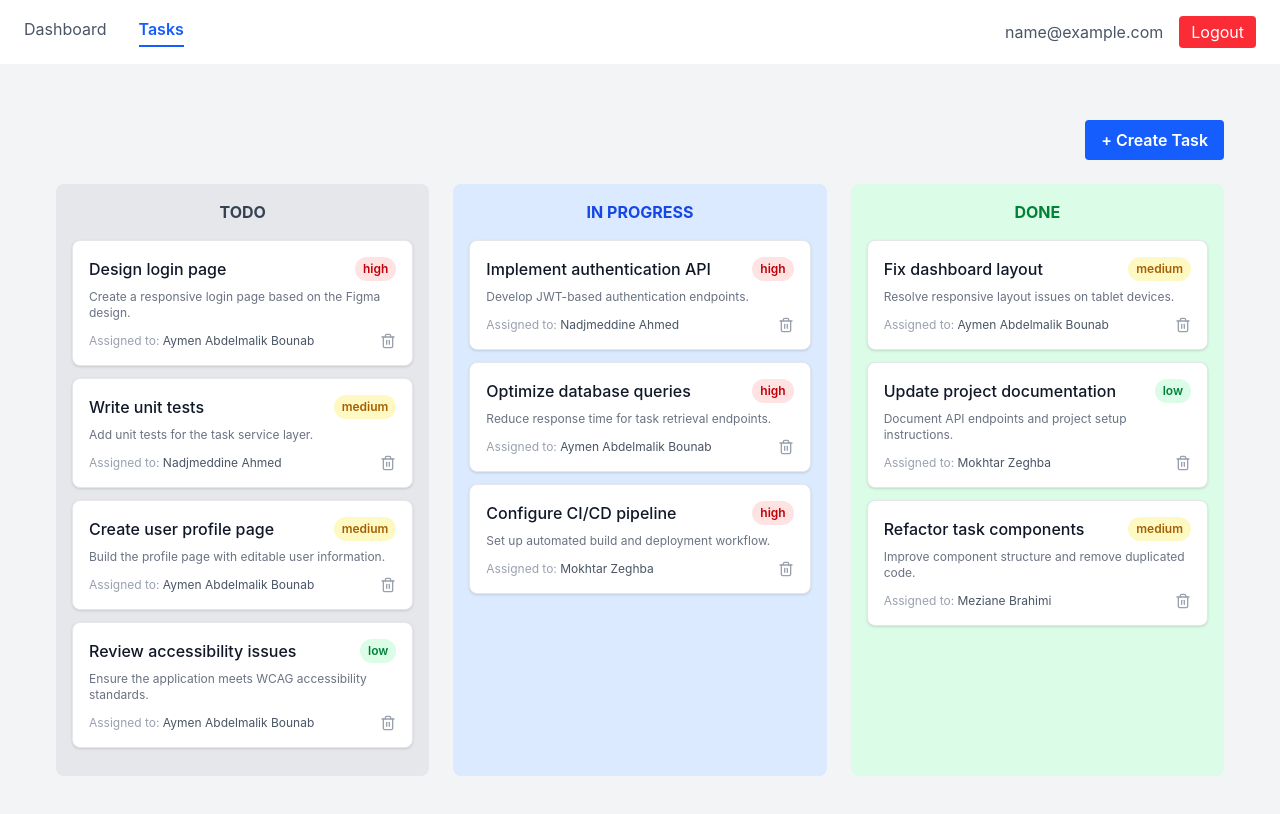
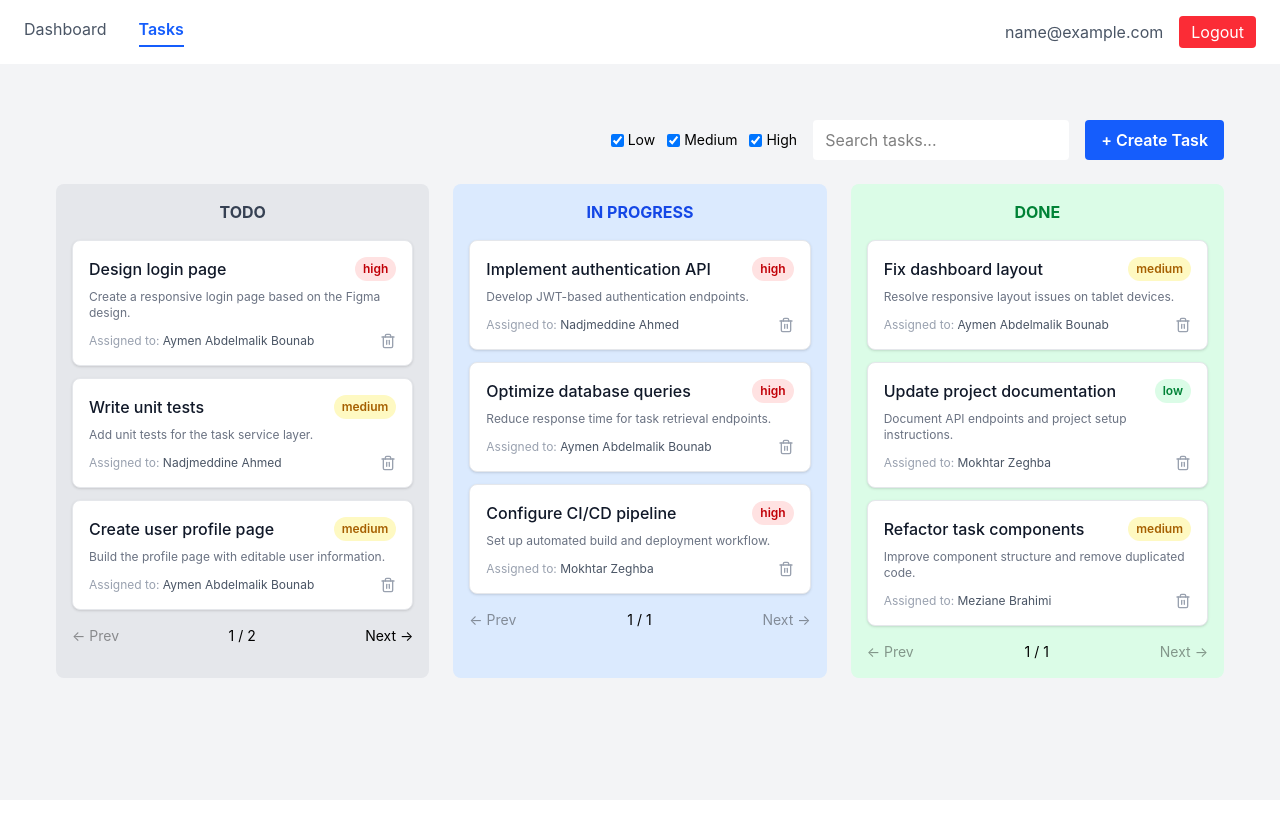
Before and after one commit to MalikBNB/TMD, a React (Vite) app: page /tasks in a window 1280 px wide. Shown: the top 814 px of the page. Built offline with nearby package versions, Linux system fonts and the light colour scheme; sample sign-in values are in the browser's storage.

Commit message:
Add Pagination

```diff
--- /dev/null
+++ b/src/components/PageNavigator.tsx
@@ -0,0 +1,33 @@
+interface PageNavigatorProps {
+  currentPage: number;
+  totalPages: number;
+  onPageChange: (page: number) => void;
+}
+
+export default function PageNavigator({
+  currentPage,
+  totalPages,
+  onPageChange,
+}: PageNavigatorProps) {
+  return (
+    <div className="flex justify-between items-center mt-4 text-sm">
+      <button
+        disabled={currentPage === 1}
+        onClick={() => onPageChange(currentPage - 1)}
+        className="disabled:opacity-40 cursor-pointer"
+      >
+        ← Prev
+      </button>
+      <span>
+        {currentPage} / {totalPages}
+      </span>
+      <button
+        disabled={currentPage === totalPages}
+        onClick={() => onPageChange(currentPage + 1)}
+        className="disabled:opacity-40 cursor-pointer"
+      >
+        Next →
+      </button>
+    </div>
+  );
+}
--- a/src/pages/TasksPage.tsx
+++ b/src/pages/TasksPage.tsx
@@ -10,21 +10,64 @@ import type {
   UpdateTaskRequest,
 } from "../api/requests/TaskRequests";
 import type { Task } from "../types/Task";
+import PageNavigator from "../components/PageNavigator";
 
 export default function TasksPage() {
   const [isModalOpen, setIsModalOpen] = useState(false);
   const [selectedTask, setSelectedTask] = useState<Task | null>(null);
+  const [search, setSearch] = useState("");
+  const [currentPage, setCurrentPage] = useState({
+    todo: 1,
+    progress: 1,
+    done: 1,
+  });
+  const [priorityFilter, setPriorityFilter] = useState<Task["priority"][]>([
+    "low",
+    "medium",
+    "high",
+  ]);
+
+  const ITEMS_PER_PAGE = 3;
 
   const dispatch = useAppDispatch();
   const items = useAppSelector((state) => state.tasks.items);
 
-  useEffect(() => {
-    dispatch(fetchTasks());
-  }, [dispatch]);
+  const matchesFilters = (task: Task) =>
+    task.title.toLowerCase().includes(search.toLowerCase()) &&
+    priorityFilter.includes(task.priority);
 
-  const todoTasks = items.filter((t) => t.status === "todo");
-  const progressTasks = items.filter((t) => t.status === "progress");
-  const doneTasks = items.filter((t) => t.status === "done");
+  const todoTasks = items.filter(
+    (t) => t.status === "todo" && matchesFilters(t),
+  );
+  const progressTasks = items.filter(
+    (t) => t.status === "progress" && matchesFilters(t),
+  );
+  const doneTasks = items.filter(
+    (t) => t.status === "done" && matchesFilters(t),
+  );
+
+  function togglePriority(priority: Task["priority"]) {
+    setPriorityFilter((prev) =>
+      prev.includes(priority)
+        ? prev.filter((p) => p !== priority)
+        : [...prev, priority],
+    );
+    setCurrentPage({ todo: 1, progress: 1, done: 1 });
+  }
+
+  const paginate = (tasks: Task[], page: number) =>
+    tasks.slice((page - 1) * ITEMS_PER_PAGE, page * ITEMS_PER_PAGE);
+
+  const todoPage = paginate(todoTasks, currentPage.todo);
+  const progressPage = paginate(progressTasks, currentPage.progress);
+  const donePage = paginate(doneTasks, currentPage.done);
+
+  const totalPages = (tasks: Task[]) =>
+    Math.ceil(tasks.length / ITEMS_PER_PAGE);
+
+  function handlePageChange(column: keyof typeof currentPage, page: number) {
+    setCurrentPage((prev) => ({ ...prev, [column]: page }));
+  }
 
   function handleModalClose() {
     setIsModalOpen(false);
@@ -42,10 +85,39 @@ export default function TasksPage() {
     setSelectedTask(null);
   }
 
+  useEffect(() => {
+    dispatch(fetchTasks());
+  }, [dispatch]);
+
   return (
     <>
       <div className="p-2">
-        <div className="flex justify-end px-6 pt-6">
+        <div className="flex justify-end px-6 pt-6 gap-4">
+          <div className="flex items-center gap-3">
+            {(["low", "medium", "high"] as Task["priority"][]).map((p) => (
+              <label
+                key={p}
+                className="flex items-center gap-1 text-sm capitalize"
+              >
+                <input
+                  type="checkbox"
+                  checked={priorityFilter.includes(p)}
+                  onChange={() => togglePriority(p)}
+                />{" "}
+                {p}
+              </label>
+            ))}
+          </div>
+          <input
+            className="bg-white rounded px-3 py-2 w-64 focus:outline-none focus:ring-2 focus:ring-blue-500"
+            type="text"
+            placeholder="Search tasks..."
+            value={search}
+            onChange={(e) => {
+              setSearch(e.target.value);
+              setCurrentPage({ todo: 1, progress: 1, done: 1 });
+            }}
+          />
           <button
             className="bg-blue-600 text-white font-semibold px-4 py-2 rounded hover:bg-blue-700 cursor-pointer"
             onClick={() => setIsModalOpen(true)}
@@ -56,7 +128,7 @@ export default function TasksPage() {
         <div className="grid grid-cols-1 md:grid-cols-3 gap-6 p-6">
           <div className="bg-gray-200 rounded-lg p-4">
             <h2 className="text-center text-gray-700 mb-4 font-bold">TODO</h2>
-            {todoTasks.map((task) => (
+            {todoPage?.map((task) => (
               <TaskCard
                 key={task.id}
                 task={task}
@@ -64,13 +136,18 @@ export default function TasksPage() {
                 onDelete={() => dispatch(removeTask(task.id))}
               />
             ))}
+            <PageNavigator
+              currentPage={currentPage.todo}
+              totalPages={totalPages(todoTasks)}
+              onPageChange={(page) => handlePageChange("todo", page)}
+            />
           </div>
 
           <div className="bg-blue-100 rounded-lg p-4">
             <h2 className="text-center text-blue-700 mb-4 font-bold">
               IN PROGRESS
             </h2>
-            {progressTasks.map((task) => (
+            {progressPage?.map((task) => (
               <TaskCard
                 key={task.id}
                 task={task}
@@ -78,11 +155,16 @@ export default function TasksPage() {
                 onDelete={() => dispatch(removeTask(task.id))}
               />
             ))}
+            <PageNavigator
+              currentPage={currentPage.progress}
+              totalPages={totalPages(progressTasks)}
+              onPageChange={(page) => handlePageChange("progress", page)}
+            />
           </div>
 
           <div className="bg-green-100 rounded-lg p-4">
             <h2 className="text-center text-green-700 mb-4 font-bold">DONE</h2>
-            {doneTasks.map((task) => (
+            {donePage?.map((task) => (
               <TaskCard
                 key={task.id}
                 task={task}
@@ -90,6 +172,11 @@ export default function TasksPage() {
                 onDelete={() => dispatch(removeTask(task.id))}
               />
             ))}
+            <PageNavigator
+              currentPage={currentPage.done}
+              totalPages={totalPages(doneTasks)}
+              onPageChange={(page) => handlePageChange("done", page)}
+            />
           </div>
         </div>
       </div>
```
